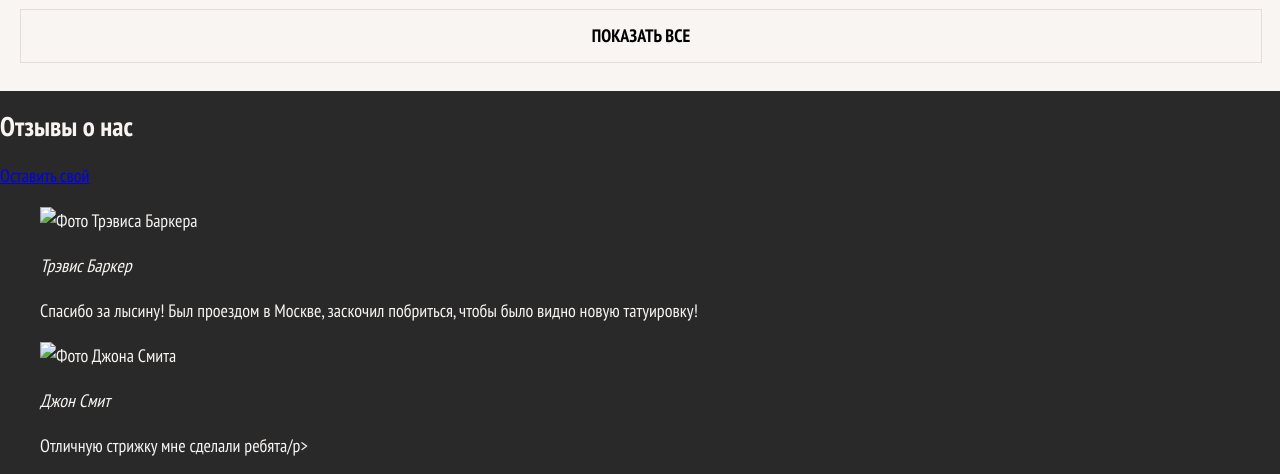
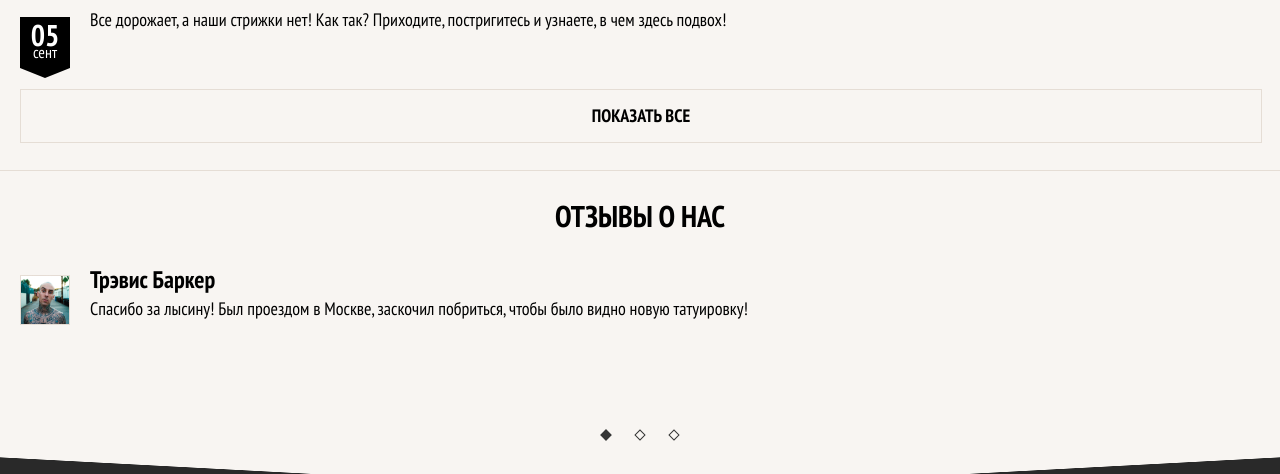
Before and after one commit to VladimirPelepetskyi/barbershop_adaptive, a plain HTML site: page index.html in a window 1280 px wide. Shown: the part 1568-2042 px from the top of the page. Drawn offline with Linux system fonts and the light colour scheme.

Commit message:
Сделал блок reviews на мобилке

```diff
--- a/index.html
+++ b/index.html
@@ -157,32 +157,38 @@
 				<h2 class="reviews__title">Отзывы о нас</h2>
 				<a class="reviews__write button" href="#">Оставить свой</a>
 				<div class="reviews__list slider__list">
-					<blockquote class="reviews__item slider__item">
+					<blockquote class="reviews__item">
 						<p class="reviews__author-picture">
-							<img class="reviews__author-image" src="img/picture-travis.jpg" width="50" height="33" alt="Фото Трэвиса Баркера">
+							<img class="reviews__author-image" src="img/picture-travis.jpg" width="50" height="50" alt="Фото Трэвиса Баркера">
 						</p>
-						<cite class="reviews__author-name">Трэвис Баркер</cite>
-						<p class="reviews__text">Спасибо за лысину! Был проездом в Москве, заскочил побриться, чтобы было видно новую татуировку!</p>
+						<div class="reviews__item-wrapper">
+							<cite class="reviews__author-name">Трэвис Баркер</cite>
+							<p class="reviews__text">Спасибо за лысину! Был проездом в Москве, заскочил побриться, чтобы было видно новую татуировку!</p>
+						</div>
 					</blockquote>
-					<blockquote class="reviews__item slider__item">
+					<blockquote class="reviews__item slider__item--none">
 						<p class="reviews__author-picture">
-							<img class="reviews__author-image" src="img/picture-john.jpg" width="50" height="33" alt="Фото Джона Смита">
+							<img class="reviews__author-image" src="img/picture-john.jpg" width="50" height="50" alt="Фото Джона Смита">
 						</p>
-						<cite class="reviews__author-name">Джон Смит</cite>
-						<p class="reviews__text">Отличную стрижку мне сделали ребята/p>
+						<div class="reviews__item-wrapper">
+							<cite class="reviews__author-name">Джон Смит</cite>
+							<p class="reviews__text">Отличную стрижку мне сделали ребята</p>
+						</div>
 					</blockquote>
-					<blockquote class="reviews__item slider__item">
+					<blockquote class="reviews__item slider__item--none">
 						<p class="reviews__author-picture">
-							<img class="reviews__author-image" src="img/picture-ivan.jpg" width="50" height="33" alt="Фото Ивана Бородайло">
+							<img class="reviews__author-image" src="img/picture-ivan.jpg" width="50" height="50" alt="Фото Ивана Бородайло">
 						</p>
-						<cite class="reviews__author-name">Иван Бородайло</cite>
-						<p class="reviews__text">В Бородинском ваша борода в надежных руках!</p>
+						<div class="reviews__item-wrapper">
+							<cite class="reviews__author-name">Иван Бородайло</cite>
+							<p class="reviews__text">В Бородинском ваша борода в надежных руках!</p>
+						</div>
 					</blockquote>
 					<button class="reviews__prev" type="button">Предыдущий отзыв</button>
 					<button class="reviews__next" type="button">Следующий отзыв</button>
 				</div>
 				<p class="advantages__toggles slider__toggles">
-					<button class="slider__toggle" type="button">1</button>
+					<button class="slider__toggle slider__toggle--active" type="button">1</button>
 					<button class="slider__toggle" type="button">2</button>
 					<button class="slider__toggle" type="button">3</button>
 				</p>
--- a/less/blocks/advantages.less
+++ b/less/blocks/advantages.less
@@ -75,6 +75,8 @@
 .advantages_description {
 	.text-reset;
 
+	min-height: 134px;
+
 	font-size: 20px;
 	line-height: 27px;
 	font-weight: normal;
@@ -83,7 +85,6 @@
 
 .advantages__toggles {
 	margin: 0 auto;
-	margin-top: 27px;
 	padding: 0;
 
 	display: flex;
--- a/less/blocks/news.less
+++ b/less/blocks/news.less
@@ -12,11 +12,25 @@
 .news::before {
 	content: "";
 	position: absolute;
+	top: -34px;
 	left: 0;
-	top: -34px;
+
 	width: 100%;
 	height: 35px;
+
 	background: linear-gradient(to bottom left, transparent 50%, #f8f5f2 50.9%) left / 51.5% 100% no-repeat, linear-gradient(to bottom right, transparent 50%, #f8f5f2 50.9%) right / 51.5% 100% no-repeat;
+}
+
+.news::after {
+	content: "";
+	position: absolute;
+	left: 0;
+	bottom: 0;
+
+	width: 100%;
+	height: 1px;
+
+	background-color: #e5ddd5;
 }
 
 .news__title {
--- /dev/null
+++ b/less/blocks/popup.less
@@ -0,0 +1,5 @@
+// main: ../style.less
+
+.popup {
+	display: none;
+}
--- /dev/null
+++ b/less/blocks/reviews.less
@@ -0,0 +1,107 @@
+// main: ../style.less
+
+.reviews {
+	position: relative;
+
+	padding: 30px 20px 28px;
+
+	min-height: 262px;
+
+	background-color: #f8f5f2;
+}
+
+.reviews::before {
+	content: "";
+	position: absolute;
+	left: 0;
+	bottom: -1px;
+
+	width: 100%;
+	height: 35px;
+
+	background: linear-gradient(to bottom left, transparent 50%, #292929 50.9%) left / 51.5% 100% no-repeat, linear-gradient(to bottom right, transparent 50%, #292929 50.9%) right / 51.5% 100% no-repeat;
+}
+
+.reviews__title {
+	.text-reset;
+	margin-bottom: 35px;
+
+	font-size: 30px;
+	line-height: 30px;
+	font-weight: bold;
+	text-transform: uppercase;
+	color: #000000;
+	text-align: center;
+}
+
+.reviews__item {
+	display: flex;
+}
+
+.slider__item--none {
+	display: none;
+}
+
+.reviews__write,
+.reviews__prev,
+.reviews__next {
+	display: none;
+}
+
+.reviews__item,
+.reviews__author-picture,
+.reviews__text {
+	.text-reset;
+}
+
+.reviews__author-picture {
+	margin-top: 9px;
+	margin-right: 20px;
+}
+
+.reviews__item-wrapper {
+	width: 75%;
+	min-height: 165px;
+}
+
+.reviews__author-name {
+	font-size: 24px;
+	line-height: 27px;
+	font-style: normal;
+	font-weight: bold;
+	color: #000000;
+}
+
+.reviews__text {
+	font-size: 18px;
+	line-height: 27px;
+	font-weight: normal;
+	color: #000000;
+}
+
+.reviews .advantages__toggles {
+	margin: 0 auto;
+	padding: 0;
+
+	display: flex;
+	width: 76px;
+	justify-content: space-between;
+}
+
+
+.reviews .slider__toggle {
+	padding: 0;
+	width: 8px;
+	height: 8px;
+
+	font-size: 0;
+
+	background: none;
+	border: 1px solid #353535;
+
+	transform: rotate(-45deg);
+}
+
+.reviews .slider__toggle--active {
+	background-color: #353535;
+}
--- a/less/style.less
+++ b/less/style.less
@@ -11,3 +11,5 @@
 @import "blocks/user-list.less";
 @import "blocks/advantages.less";
 @import "blocks/news.less";
+@import "blocks/reviews.less";
+@import "blocks/popup.less";
```
Also changed, not shown: css/style.css, img/picture-ivan.jpg (added), img/picture-john.jpg (added), img/picture-travis.jpg (added).
